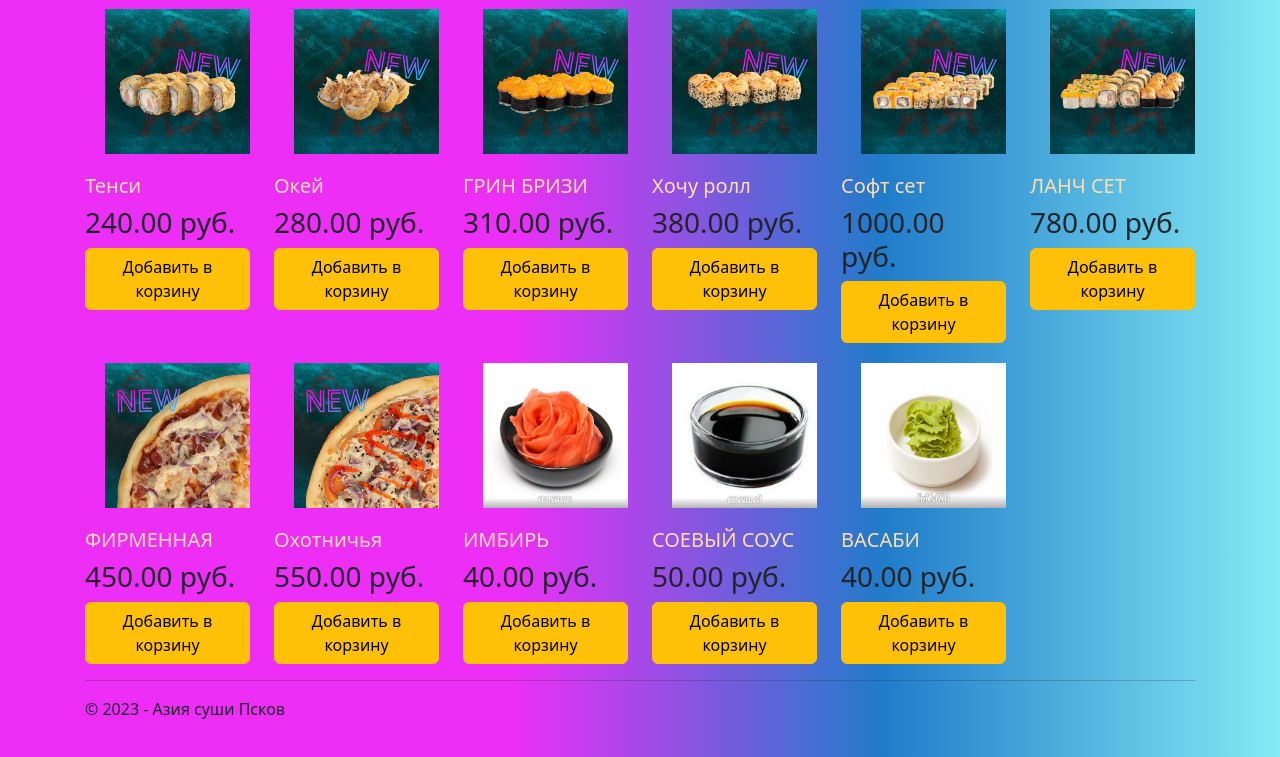
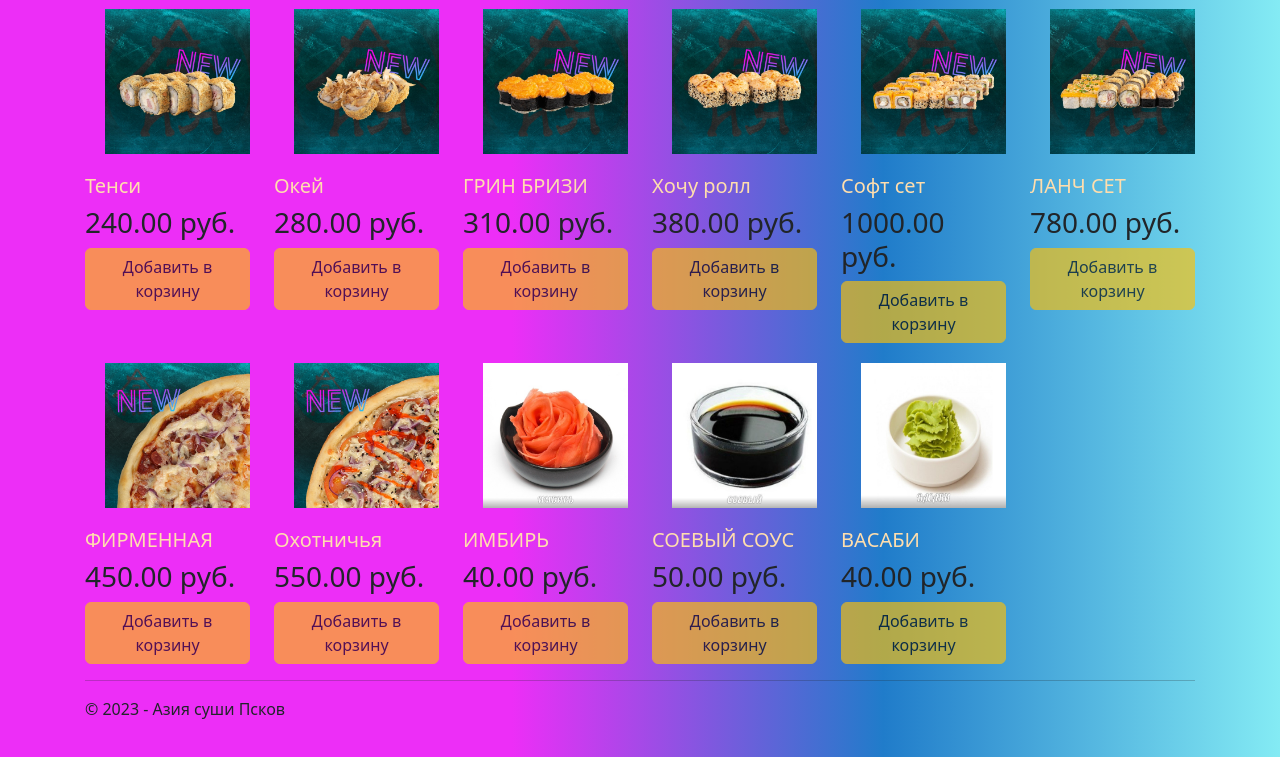
Before and after one commit to ArtmicRus/AsiaPskov, a Django app: page /catalog/ in a window 1280 px wide. Shown: the part 716-1473 px from the top of the page. Run offline with Django 3.2, Linux system fonts and the light colour scheme; data comes from the database, SQL or seed files in the repository; both versions use the stored data as it was after the commit; some libraries are stand-ins or nearby versions.

Commit message:
Добавил отключение кнопок если пользователь не авторизован

```diff
--- a/app/templates/app/catalog.html
+++ b/app/templates/app/catalog.html
@@ -71,7 +71,7 @@
         <div class="product-card-text">
             <h5> {{product.name}} </h5>
             <h3> {{product.price}} руб. </h3>
-            <a class="btn btn-warning" href="{% url 'add_to_cart' %}?product={{ product.id }}">
+            <a href="{% url 'add_to_cart' %}?product={{ product.id }}" class="btn btn-warning btn-xs {% if not user.is_authenticated %} disabled {% endif %}">
                 Добавить в корзину
             </a>
         </div>
```
Also changed, not shown: db.sqlite3.
